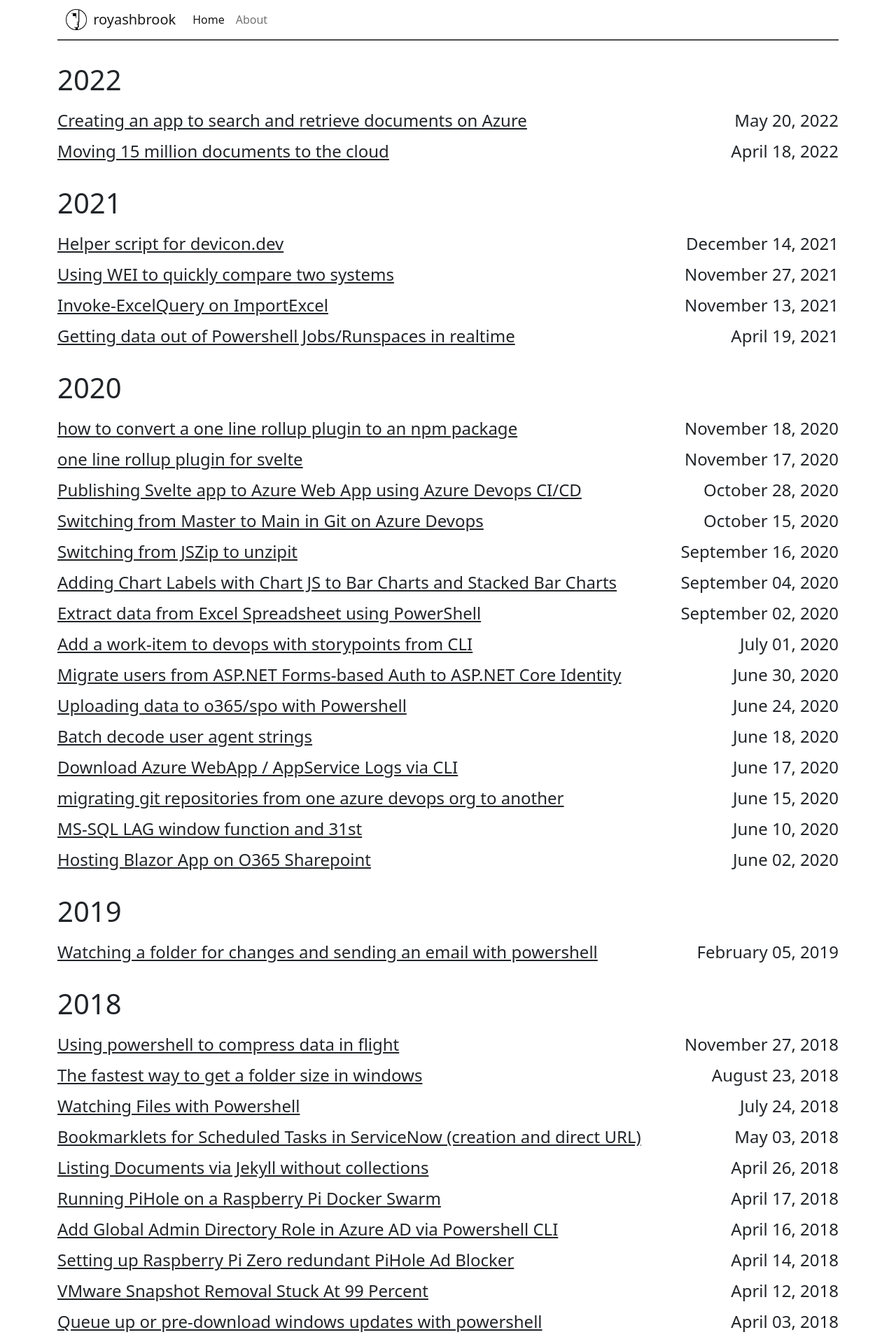
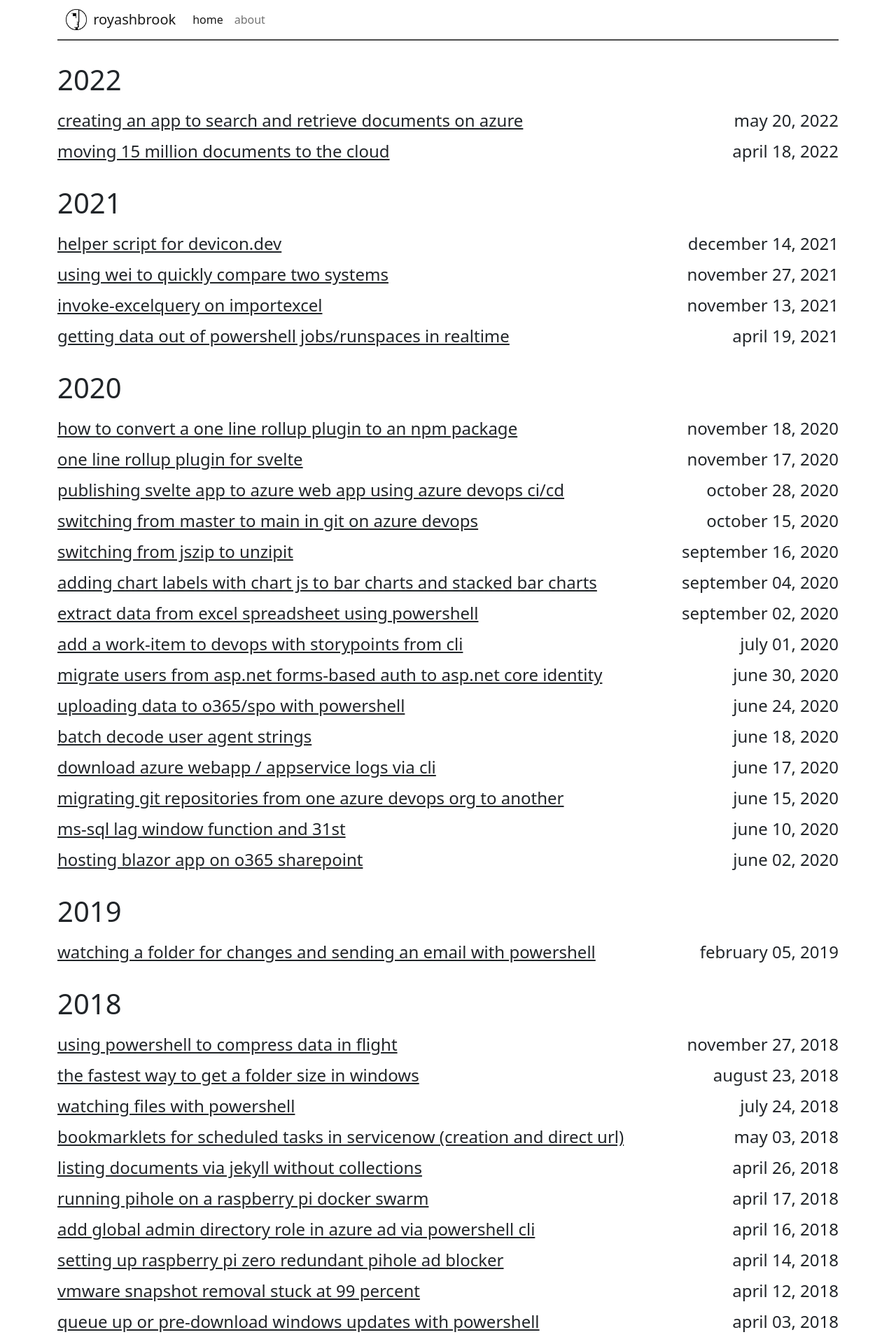
Before and after one commit to royashbrook/royashbrook.github.io, a Jekyll site: the page built from index.html, in a window 1280 px wide. Shown: the top 1920 px of the page at 70% size. Built offline with Jekyll 4.4.1, drawn with Linux system fonts in a browser that asks for light colours.

Commit message:
lowercase all! ftw! =)

```diff
--- a/_sass/main.scss
+++ b/_sass/main.scss
@@ -1,3 +1,6 @@
+* {
+  text-transform: lowercase
+}
 table {
   @extend .table;
   @extend .table-striped;
```
